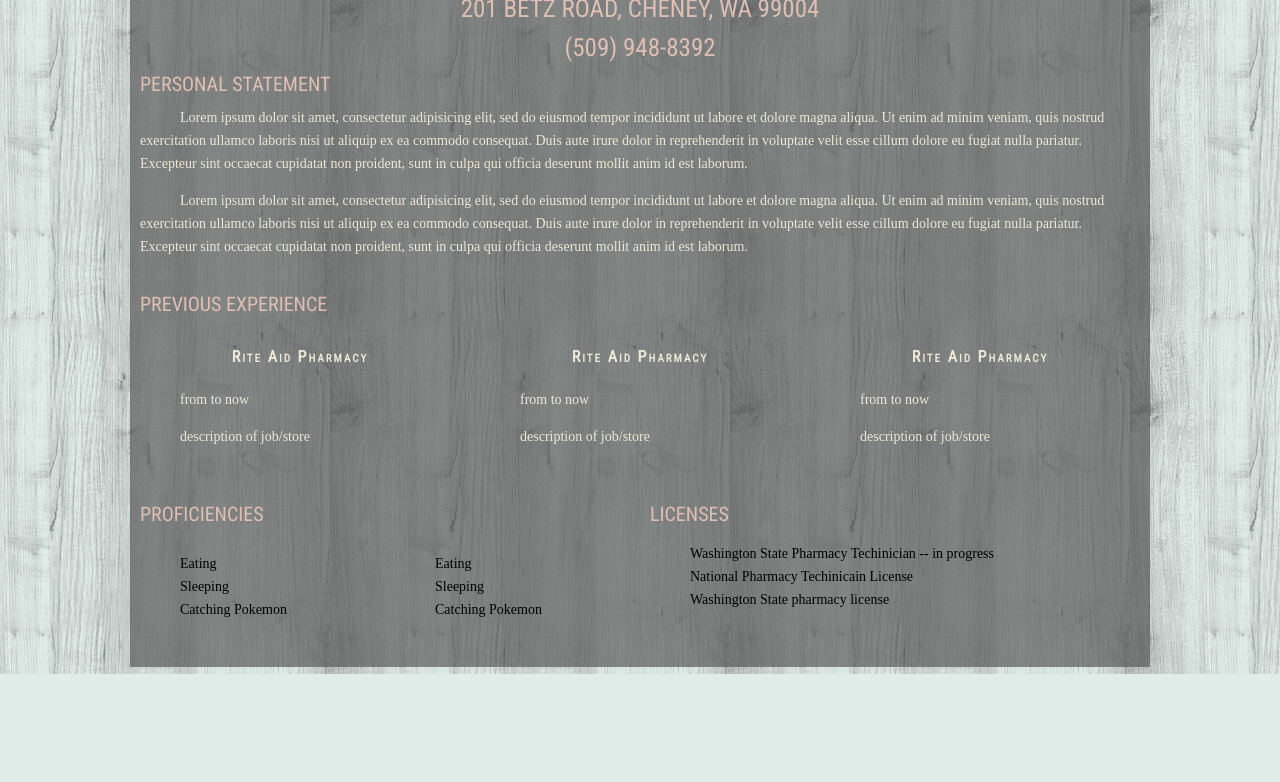
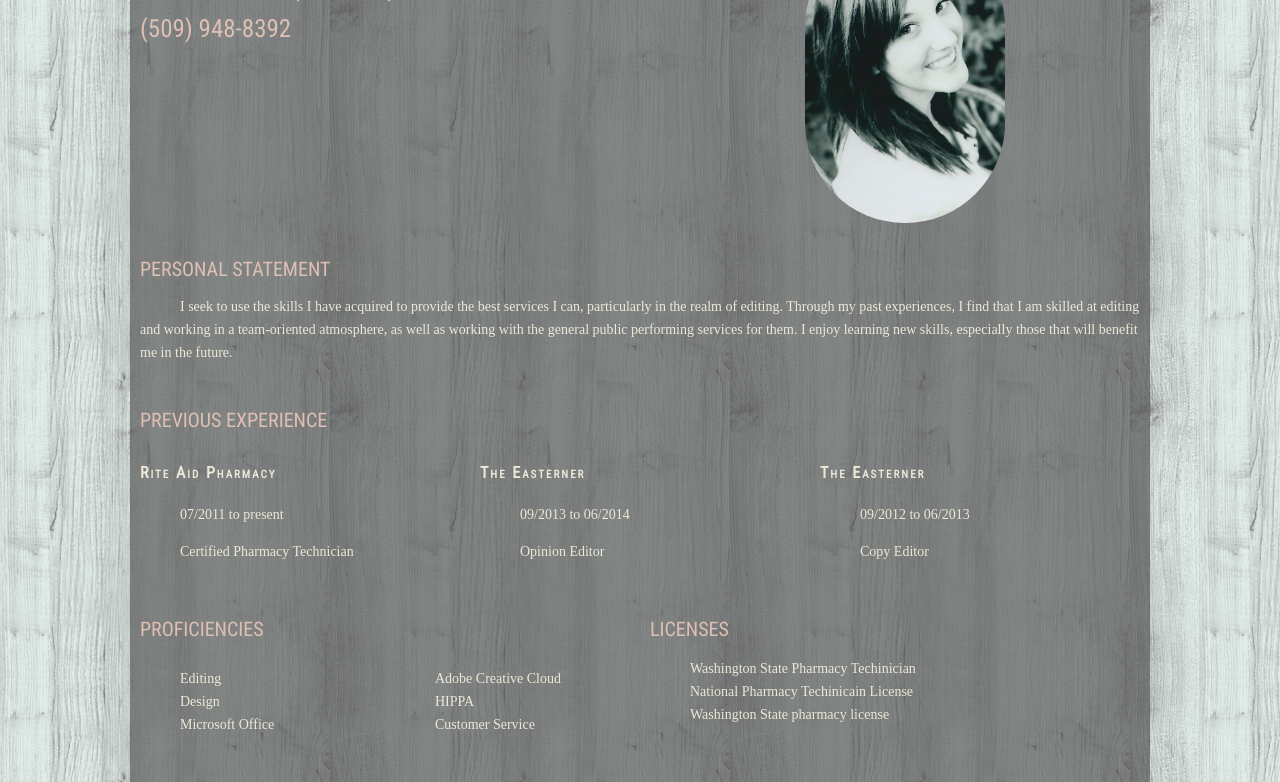
Before and after one commit to elsaschmitz/p2-resume, a plain HTML site: page index.html in a window 1280 px wide. Shown: the part 126-908 px from the top of the page. Before the commit the page ends 800 px from the top, so only its background shows below. Drawn offline with Linux system fonts and the light colour scheme; a web font is replaced by a local one.

Commit message:
Version 4

```diff
--- a/css/styles.css
+++ b/css/styles.css
@@ -80,7 +80,7 @@ h3 {
 
 h2 {
 	font-size: 25px;
-	text-align: center;
+	text-align: left;
 }
 
 h3 {
@@ -91,7 +91,7 @@ h3 {
 h4 {
 	font-size: 16px;
 	font-family: 'Roboto Condensed', sans-serif;
-	text-align: center;
+	text-align: left;
 	font-variant: small-caps;
 	color: rgba(250, 243, 225, 0.9);
 	letter-spacing: 2px;
@@ -110,6 +110,7 @@ p {
 li {
 	list-style: none;
 	font-family: 'Droid Serif', serif;
+	color: rgba(250, 243, 225, 0.9);
 	line-height: 23px;
 	font-size: 14px;
 }
@@ -135,8 +136,9 @@ a:active {
 }
 
 #selfportrait {
-	width: 250px;
-	border-radius: 25px;
+	width: 200px;
+	border-radius: 100px;
+	margin-left: 175px;
 }
 
 #one,
@@ -158,7 +160,7 @@ a:active {
 }
 
 .heading {
-	font-size: 3em;
+	font-size: 2em;
 	background: rgba(0, 0, 0, 0.5);
 	height: auto;
 	width: 100%;
--- a/index.html
+++ b/index.html
@@ -39,23 +39,20 @@
 
 	<div class="container">
 
-		<h1 class="heading grid_12">Elsa Ann Marie Schmitz</h1>
-		<h2 class="grid_12">201 Betz Road, Cheney, WA 99004</h2>
-		<h2 class="grid_12">(509) 948-8392</h2>
+		<div class="grid_6 omega">
+			<h1 class="heading grid_12">Elsa Ann Marie Schmitz</h1>
+			<h2 class="grid_12">201 Betz Road, Cheney, WA 99004</h2>
+			<h2 class="grid_12">(509) 948-8392</h2>
+		</div>
 
-		<h3 class="grid_12">Personal Statement</h3>
-		<p>Lorem ipsum dolor sit amet, consectetur adipisicing elit, sed do eiusmod
-		tempor incididunt ut labore et dolore magna aliqua. Ut enim ad minim veniam,
-		quis nostrud exercitation ullamco laboris nisi ut aliquip ex ea commodo
-		consequat. Duis aute irure dolor in reprehenderit in voluptate velit esse
-		cillum dolore eu fugiat nulla pariatur. Excepteur sint occaecat cupidatat non
-		proident, sunt in culpa qui officia deserunt mollit anim id est laborum.</p>
-		<p>Lorem ipsum dolor sit amet, consectetur adipisicing elit, sed do eiusmod
-		tempor incididunt ut labore et dolore magna aliqua. Ut enim ad minim veniam,
-		quis nostrud exercitation ullamco laboris nisi ut aliquip ex ea commodo
-		consequat. Duis aute irure dolor in reprehenderit in voluptate velit esse
-		cillum dolore eu fugiat nulla pariatur. Excepteur sint occaecat cupidatat non
-		proident, sunt in culpa qui officia deserunt mollit anim id est laborum.</p>
+		<div class="grid_6 alpha">
+			<img src="img/me.jpg" id="selfportrait">
+		</div>
+
+	<div class="grid_12">
+		<h3>Personal Statement</h3>
+		<p>I seek to use the skills I have acquired to provide the best services I can, particularly in the realm of editing. Through my past experiences, I find that I am skilled at editing and working in a team-oriented atmosphere, as well as working with the general public performing services for them. I enjoy learning new skills, especially those that will benefit me in the future.</p>
+	</div>
 
 		<div class="grid_12">
 			<h3>Previous Experience</h3>
@@ -64,29 +61,26 @@
 				<h4>Rite Aid Pharmacy</h4>
 
 				<div>
-					<p>from to now</p>
-					<p>description of job/store</p>
-
+					<p>07/2011 to present</p>
+					<p>Certified Pharmacy Technician</p>
 				</div>
 			</div>
 
 			<div class="grid_4">
-				<h4>Rite Aid Pharmacy</h4>
+				<h4>The Easterner</h4>
 
 				<div>
-					<p>from to now</p>
-					<p>description of job/store</p>
-
+					<p>09/2013 to 06/2014</p>
+					<p>Opinion Editor</p>
 				</div>
 			</div>
 
 			<div class="grid_4 omega">
-				<h4>Rite Aid Pharmacy</h4>
+				<h4>The Easterner</h4>
 
 				<div>
-					<p>from to now</p>
-					<p>description of job/store</p>
-
+					<p>09/2012 to 06/2013</p>
+					<p>Copy Editor</p>
 				</div>
 			</div>
 
@@ -97,17 +91,17 @@
 
 			<div class="grid_3 alpha">
 				<ul>
-					<li>Eating</li>
-					<li>Sleeping</li>
-					<li>Catching Pokemon</li>
+					<li>Editing</li>
+					<li>Design</li>
+					<li>Microsoft Office</li>
 				</ul>
 			</div>
 
 			<div class="grid_3 omega">
 				<ul>
-					<li>Eating</li>
-					<li>Sleeping</li>
-					<li>Catching Pokemon</li>
+					<li>Adobe Creative Cloud</li>
+					<li>HIPPA</li>
+					<li>Customer Service</li>
 				</ul>
 			</div>
 		</div>
@@ -115,7 +109,7 @@
 		<div class="grid_6 omega">
 			<h3>Licenses</h3>
 			<ul>
-				<li>Washington State Pharmacy Techinician -- in progress</li>
+				<li>Washington State Pharmacy Techinician</li>
 				<li>National Pharmacy Techinicain License</li>
 				<li>Washington State pharmacy license</li>
 			</ul>
```
